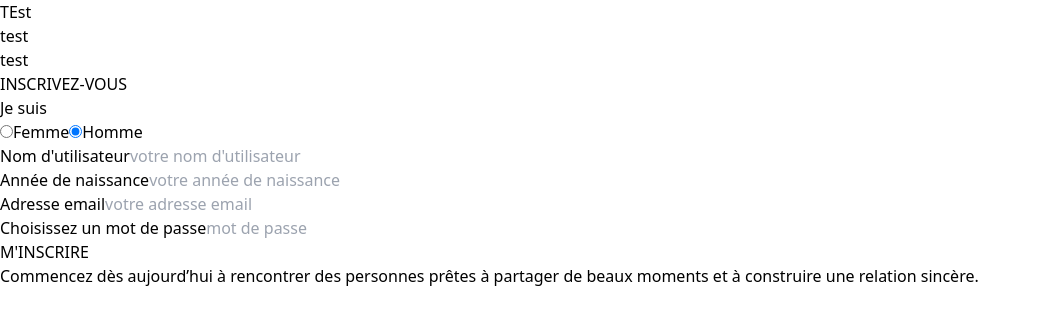
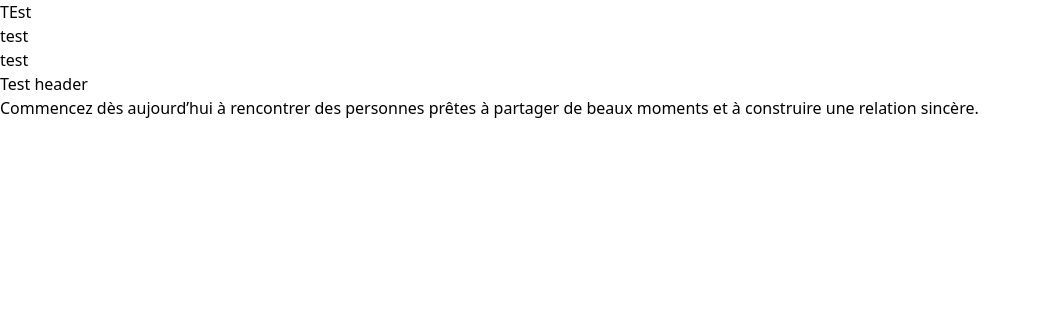
Before and after one commit to sll0yd/seniorlove-front, a React (Vite) app: page / in a window 1280 px wide. Shown: the top 324 px of the page, without its empty margins (0-1040 px from the left). Built offline with nearby package versions, Linux system fonts and the light colour scheme.

Commit message:
feat: add images

```diff
--- a/src/components/Header.tsx
+++ b/src/components/Header.tsx
@@ -1,79 +1,9 @@
-function  Header() {
-  return (
-    <header>
-     <div className="bg-gray-200 p-6 rounded shadow">
-      <h2 className="text-2xl font-bold mb-4">INSCRIVEZ-VOUS</h2>
-      <form className="space-y-4">
-        <div className="flex items-center">
-          {/* biome-ignore lint/a11y/noLabelWithoutControl: <explanation> */}
-          <label className="mr-4">Je suis</label>
-          <div className="flex items-center">
-            <label className="mr-2">
-              <input type="radio" name="gender" value="femme" className="mr-1" />
-              Femme
-            </label>
-            <label>
-              <input type="radio" name="gender" value="homme" className="mr-1" defaultChecked />
-              Homme
-            </label>
-          </div>
-        </div>
-        <div>
-          <label htmlFor="username" className="block font-medium mb-1">
-            Nom d'utilisateur
-          </label>
-          <input
-            type="text"
-            id="username"
-            name="username"
-            className="border rounded px-3 py-2 w-full"
-            placeholder="votre nom d'utilisateur"
-          />
-        </div>
-        <div>
-          <label htmlFor="birthYear" className="block font-medium mb-1">
-            Année de naissance
-          </label>
-          <input
-            type="text"
-            id="birthYear"
-            name="birthYear"
-            className="border rounded px-3 py-2 w-full"
-            placeholder="votre année de naissance"
-          />
-        </div>
-        <div>
-          <label htmlFor="email" className="block font-medium mb-1">
-            Adresse email
-          </label>
-          <input
-            type="email"
-            id="email"
-            name="email"
-            className="border rounded px-3 py-2 w-full"
-            placeholder="votre adresse email"
-          />
-        </div>
-        <div>
-          <label htmlFor="password" className="block font-medium mb-1">
-            Choisissez un mot de passe
-          </label>
-          <input
-            type="password"
-            id="password"
-            name="password"
-            className="border rounded px-3 py-2 w-full"
-            placeholder="mot de passe"
-          />
-        </div>
-        <button type="submit" className="bg-blue-500 text-white px-4 py-2 rounded hover:bg-blue-600">
-          M'INSCRIRE
-        </button>
-      </form>
-    </div>
-
-    </header>
-  );
+function Header() {
+	return (
+		<header>
+			<h1> Test header </h1>
+		</header>
+	);
 }
 
 export default Header;
```
